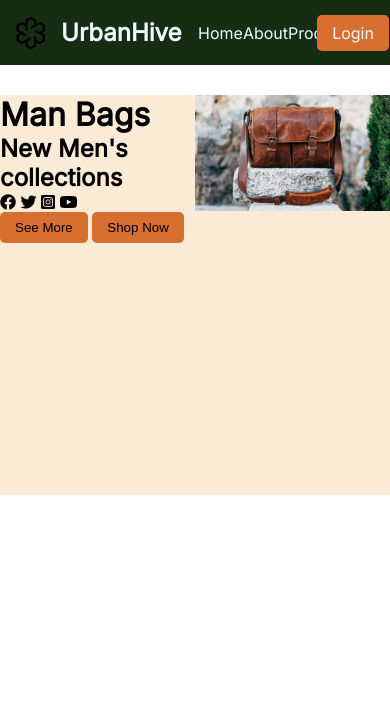
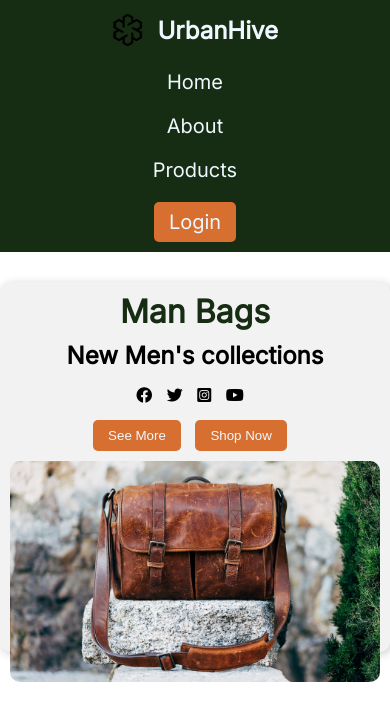
Before and after one commit to Shamimreza82/urban-hive-website, a plain HTML site: page index.html in a window 390 px wide. Drawn offline with Linux system fonts and the light colour scheme.

Commit message:
header section added

```diff
--- a/index.html
+++ b/index.html
@@ -33,16 +33,18 @@
 
         <div class="header-container">
             <div class="header-text">
+                <div class="text-head">
                     <h1>Man Bags</h1>
                     <h2>New Men's collections</h2>
-                <div>
+                    <div class="icons">
                         <i class="fa-brands fa-facebook"></i>
                         <i class="fa-brands fa-twitter"></i>
                         <i class="fa-brands fa-square-instagram"></i>
                         <i class="fa-brands fa-youtube"></i>
                     </div>
-                <button class="Btn-primary">See More</button>
-                <button class="Btn-primary">Shop Now</button>
+                    <button class="Btn-primary see-shop">See More</button>
+                    <button class="Btn-primary see-shop">Shop Now</button>
+                </div>
             </div>
             <div class="header-img">
                 <img src="asset/bag-picture.jpg" alt="">
--- a/style.css/style.css
+++ b/style.css/style.css
@@ -25,7 +25,6 @@ nav {
     max-width: 1200px;
     margin: 0 auto;
     display: flex;
-    justify-content: space-around;
     align-items: center;
 }
 
@@ -41,9 +40,9 @@ li {
 }
 
 ul {
-    width: 30%;
+    width: 50%;
     display: flex;
-    justify-content: space-around;
+    justify-content: space-evenly;
 }
 
 .nav-bar img {
@@ -75,14 +74,20 @@ ul {
 .header-container {
     max-width: 1200px;
     margin: 0 auto;
-    height: 400px;
-    background-color: antiquewhite;
+    height: 370px;
+    background-color: rgb(242, 242, 242);
     display: flex;
     margin-top: 30px;
+    box-shadow: 2px 2px 10px rgb(208, 206, 206);
+    border-radius: 10px;
 }
 
 .header-text {
     width: 50%;
+    text-align: center;
+    display: flex;
+    justify-content: center;
+    align-items: center;
 }
 
 .header-img {
@@ -90,4 +95,52 @@ ul {
 }
 .header-img img {
     width: 100%;
+    background-size: cover;
+    padding: 10px;
+    border-radius: 20px;
 }
+
+.text-head h1 {
+    margin: 10px 0;
+    color: #172D13;
+}
+.text-head h2 {
+    margin: 10px 0;
+}
+.text-head .icons {
+    margin: 15px 0;
+}
+
+.icons i {
+    margin-right: 10px;
+}
+.see-shop {
+    margin-right: 10px;
+    color: aliceblue;
+    background-color: #D76F30;
+}
+
+
+
+
+
+
+@media screen and (max-width:576px) {
+
+  .nav-container,ul, .header-container  {
+    flex-direction: column;
+  }
+
+  .header-img {
+    width: 100%;
+}
+.header-text {
+    width: 100%;
+}
+
+li {
+    text-align: center;
+    margin: 10px 0;
+    font-size: 20px;
+}
+}
```
Lines whose indentation alone changed are shown as unchanged.
